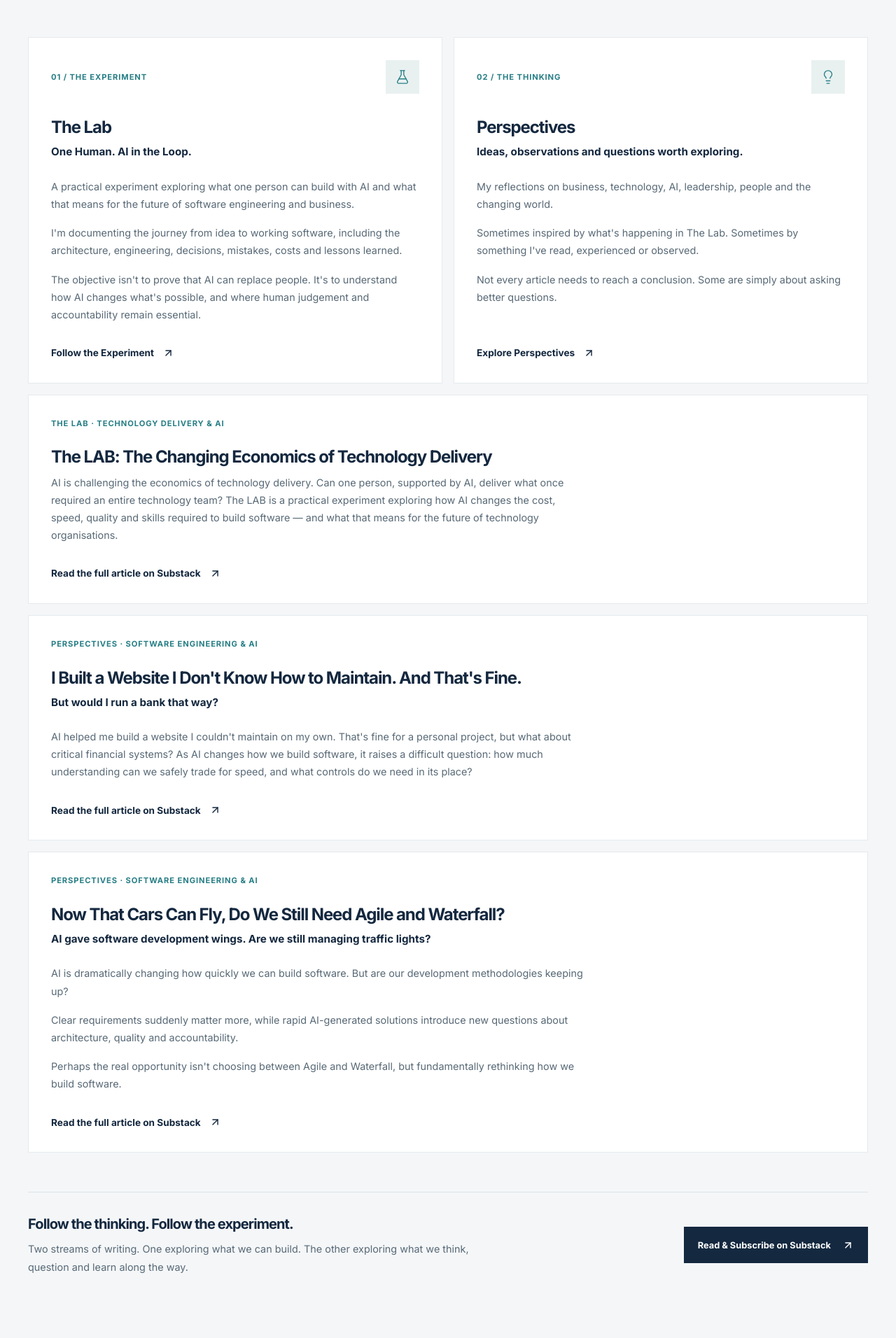
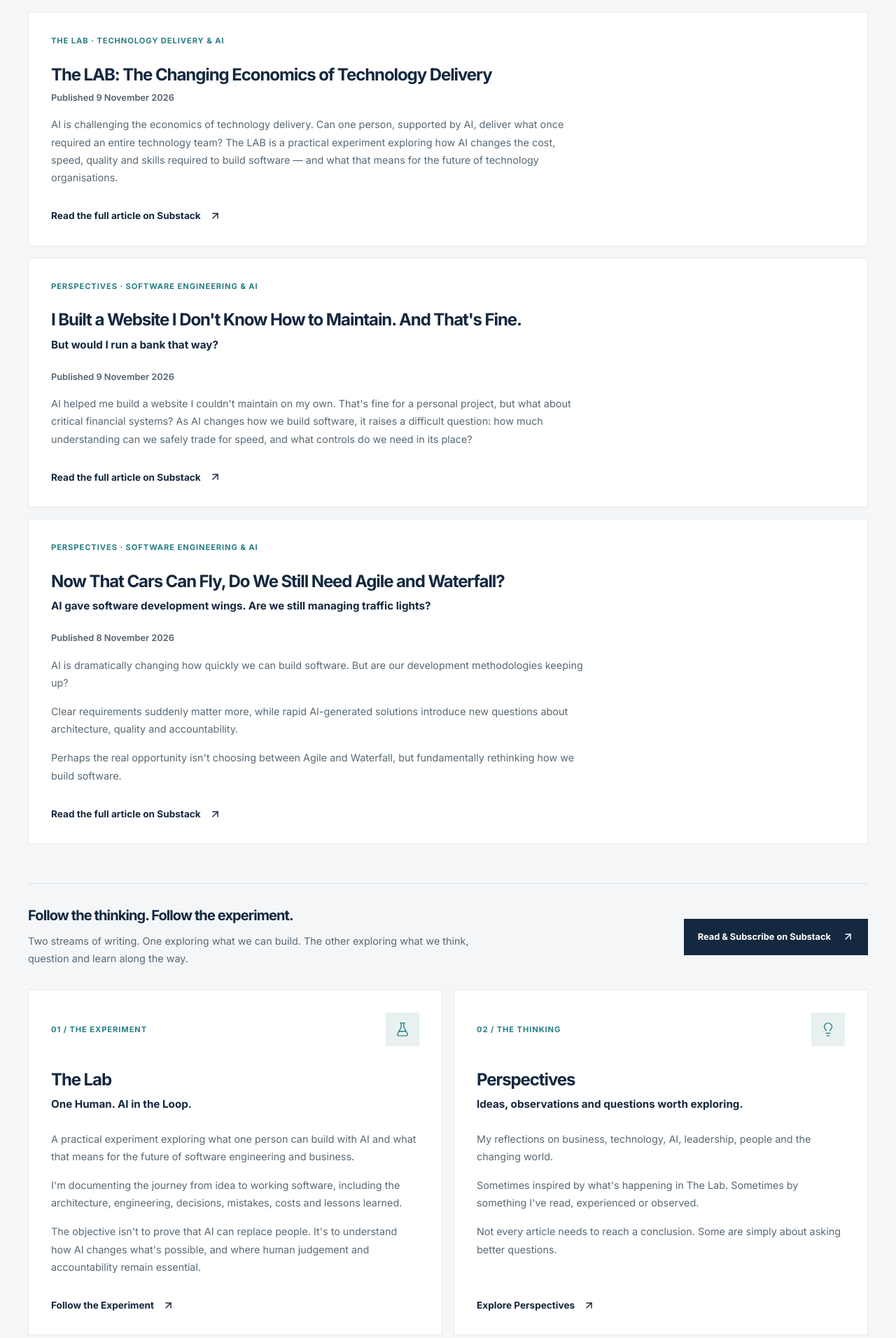
Before and after one commit to Vicus-Brits/Vicus-Brits-Personal-Website, an Astro site: page / in a window 1280 px wide. Shown: the part 3687-5599 px from the top of the page at 70% size. Built offline with nearby package versions, Linux system fonts and the light colour scheme; Astro itself is replaced by a stand-in of ours.

Commit message:
Organize writing streams and add publication dates
Move the experiment and thinking cards beneath the follow section and show verified Substack publication dates alongside linked articles.

Co-authored-by: Copilot <223556219+Copilot@users.noreply.github.com>

```diff
--- a/src/components/Writing.astro
+++ b/src/components/Writing.astro
@@ -42,25 +42,10 @@ const streams = [
         <p>This is where I explore those ideas, ask questions and share what I learn.</p>
       </div>
     </div>
-    <div class="writing-grid">
-      {streams.map(({ eyebrow, title, subtitle, paragraphs, cta, href, Icon }) => (
-        <article class="writing-card">
-          <div class="writing-card-top">
-            <span class="writing-card-eyebrow">{eyebrow}</span>
-            <span class="icon-box"><Icon size={22} stroke-width={1.5} aria-hidden="true" /></span>
-          </div>
-          <h3>{title}</h3>
-          <p class="writing-card-subtitle">{subtitle}</p>
-          <div class="writing-card-copy">
-            {paragraphs.map((paragraph) => <p>{paragraph}</p>)}
-          </div>
-          <a class="writing-card-link" href={href} target="_blank" rel="noopener noreferrer">{cta} <ArrowUpRight size={17} aria-hidden="true" /><span class="sr-only"> (opens in a new tab)</span></a>
-        </article>
-      ))}
-    </div>
     <article class="writing-card featured-article" aria-labelledby="lab-article-title">
       <p class="writing-card-eyebrow">THE LAB &middot; TECHNOLOGY DELIVERY &amp; AI</p>
       <h3 id="lab-article-title">The LAB: The Changing Economics of Technology Delivery</h3>
+      <time class="article-date" datetime="2026-11-09">Published 9 November 2026</time>
       <div class="writing-card-copy">
         <p>AI is challenging the economics of technology delivery. Can one person, supported by AI, deliver what once required an entire technology team? The LAB is a practical experiment exploring how AI changes the cost, speed, quality and skills required to build software — and what that means for the future of technology organisations.</p>
       </div>
@@ -70,6 +55,7 @@ const streams = [
       <p class="writing-card-eyebrow">PERSPECTIVES &middot; SOFTWARE ENGINEERING &amp; AI</p>
       <h3 id="latest-perspectives-title">I Built a Website I Don't Know How to Maintain. And That's Fine.</h3>
       <p class="writing-card-subtitle">But would I run a bank that way?</p>
+      <time class="article-date" datetime="2026-11-09">Published 9 November 2026</time>
       <div class="writing-card-copy">
         <p>AI helped me build a website I couldn't maintain on my own. That's fine for a personal project, but what about critical financial systems? As AI changes how we build software, it raises a difficult question: how much understanding can we safely trade for speed, and what controls do we need in its place?</p>
       </div>
@@ -79,6 +65,7 @@ const streams = [
       <p class="writing-card-eyebrow">PERSPECTIVES &middot; SOFTWARE ENGINEERING &amp; AI</p>
       <h3 id="agile-waterfall-title">Now That Cars Can Fly, Do We Still Need Agile and Waterfall?</h3>
       <p class="writing-card-subtitle">AI gave software development wings. Are we still managing traffic lights?</p>
+      <time class="article-date" datetime="2026-11-08">Published 8 November 2026</time>
       <div class="writing-card-copy">
         <p>AI is dramatically changing how quickly we can build software. But are our development methodologies keeping up?</p>
         <p>Clear requirements suddenly matter more, while rapid AI-generated solutions introduce new questions about architecture, quality and accountability.</p>
@@ -87,11 +74,29 @@ const streams = [
       <a class="writing-card-link" href="https://vicusbrits.substack.com/p/now-that-cars-can-fly-do-we-still" target="_blank" rel="noopener noreferrer">Read the full article on Substack <ArrowUpRight size={17} aria-hidden="true" /><span class="sr-only"> (opens in a new tab)</span></a>
     </article>
     <div class="newsletter">
-      <div>
-        <h3>Follow the thinking. Follow the experiment.</h3>
-        <p>Two streams of writing. One exploring what we can build. The other exploring what we think, question and learn along the way.</p>
+      <div class="newsletter-header">
+        <div>
+          <h3>Follow the thinking. Follow the experiment.</h3>
+          <p>Two streams of writing. One exploring what we can build. The other exploring what we think, question and learn along the way.</p>
+        </div>
+        <a class="button button-primary" href={site.publication} target="_blank" rel="noopener noreferrer">Read &amp; Subscribe on Substack <ArrowUpRight size={17} aria-hidden="true" /><span class="sr-only"> (opens in a new tab)</span></a>
       </div>
-      <a class="button button-primary" href={site.publication} target="_blank" rel="noopener noreferrer">Read &amp; Subscribe on Substack <ArrowUpRight size={17} aria-hidden="true" /><span class="sr-only"> (opens in a new tab)</span></a>
+      <div class="writing-grid">
+        {streams.map(({ eyebrow, title, subtitle, paragraphs, cta, href, Icon }) => (
+          <article class="writing-card">
+            <div class="writing-card-top">
+              <span class="writing-card-eyebrow">{eyebrow}</span>
+              <span class="icon-box"><Icon size={22} stroke-width={1.5} aria-hidden="true" /></span>
+            </div>
+            <h3>{title}</h3>
+            <p class="writing-card-subtitle">{subtitle}</p>
+            <div class="writing-card-copy">
+              {paragraphs.map((paragraph) => <p>{paragraph}</p>)}
+            </div>
+            <a class="writing-card-link" href={href} target="_blank" rel="noopener noreferrer">{cta} <ArrowUpRight size={17} aria-hidden="true" /><span class="sr-only"> (opens in a new tab)</span></a>
+          </article>
+        ))}
+      </div>
     </div>
   </div>
 </section>
--- a/src/pages/lab/techbook.astro
+++ b/src/pages/lab/techbook.astro
@@ -69,6 +69,7 @@ import Layout from '../../layouts/Layout.astro'
           <h3>Read the full story</h3>
           <p>For a detailed walkthrough of the 12-step process, how the agents collaborated, the human approval gates and the actual documents produced, read the Substack article:</p>
           <p><a class="techbook-story-link" href="https://vicusbrits.substack.com/p/the-ai-didnt-decide-what-to-build" target="_blank" rel="noopener noreferrer"><strong>The AI Didn't Decide What to Build. We Did.</strong><ArrowUpRight size={18} aria-hidden="true" /><span class="sr-only"> (opens in a new tab)</span></a></p>
+          <time class="article-date" datetime="2026-11-11">Published 11 November 2026</time>
           <p><em>The next LAB phase, DESIGN, explores how specialist agents turn these requirements into a solution architecture.</em></p>
         </section>
 
@@ -123,6 +124,7 @@ import Layout from '../../layouts/Layout.astro'
         <h2 id="articles-title">Articles.</h2>
         <article class="writing-card featured-article" aria-labelledby="techbook-article-title">
           <h3 id="techbook-article-title">Define. Design. Deliver. Defend | Engineering Software in the Age of AI</h3>
+          <time class="article-date" datetime="2026-11-09">Published 9 November 2026</time>
           <div class="writing-card-copy">
             <p>AI is making software easier to build. But is it making software better engineered?</p>
             <p>Introducing <strong>TechBook</strong>, the first LAB project, where I explore modern AI engineering through four disciplines: <strong>Define clearly. Design deliberately. Deliver with understanding. Defend relentlessly.</strong></p>
--- a/src/styles/global.css
+++ b/src/styles/global.css
@@ -162,10 +162,13 @@ h3 { font-weight: 650; }
 .featured-article { margin-top: 1rem; }
 .featured-article h2, .featured-article h3, .featured-article .writing-card-copy { max-width: 760px; }
 .featured-article .writing-card-eyebrow { margin-bottom: 1.5rem; }
-.newsletter { display: flex; align-items: center; justify-content: space-between; gap: 2rem; margin-top: 3.5rem; padding-top: 2rem; border-top: 1px solid #dce3e6; }
-.newsletter h3 { margin-bottom: .65rem; font-size: 1.25rem; line-height: 1.3; }
-.newsletter p { max-width: 650px; margin-bottom: 0; color: #586976; font-size: .9rem; line-height: 1.75; }
+.article-date { display: block; margin-bottom: 1rem; color: #536271; font-size: .8rem; font-weight: 600; line-height: 1.5; }
+.newsletter { margin-top: 3.5rem; padding-top: 2rem; border-top: 1px solid #dce3e6; }
+.newsletter-header { display: flex; align-items: center; justify-content: space-between; gap: 2rem; }
+.newsletter-header h3 { margin-bottom: .65rem; font-size: 1.25rem; line-height: 1.3; }
+.newsletter-header p { max-width: 650px; margin-bottom: 0; color: #586976; font-size: .9rem; line-height: 1.75; }
 .newsletter .button { flex-shrink: 0; }
+.newsletter .writing-grid { margin-top: 2rem; }
 .techbook-hero { padding-block: clamp(4rem, 7vw, 7rem); background: #f4f6f8; }
 .techbook-back { display: inline-flex; align-items: center; gap: .6rem; min-height: 48px; margin-bottom: 3rem; padding: .7rem 1rem; border: 1px solid #287f86; color: #185e64; background: #fff; font-size: .9rem; font-weight: 700; transition: background .2s, color .2s; }
 .techbook-back:hover { background: #287f86; color: #fff; }
@@ -305,7 +308,7 @@ h3 { font-weight: 650; }
   .writing-grid { grid-template-columns: 1fr; }
   .techbook-resource-grid, .plan-outcome-grid, .techbook-phase-next { grid-template-columns: 1fr; }
   .techbook-phase-nav { grid-template-columns: repeat(2, minmax(0, 1fr)); }
-  .newsletter { align-items: flex-start; flex-direction: column; }
+  .newsletter-header { align-items: flex-start; flex-direction: column; }
   .footer-main, .footer-bottom { flex-direction: column; gap: 1.5rem; }
 }
 @media (max-width: 450px) {
```
